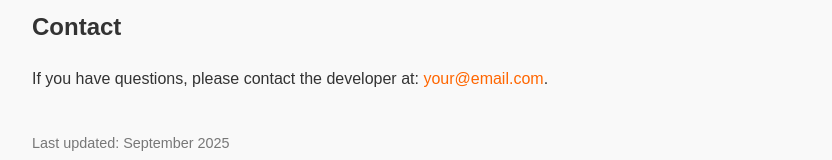
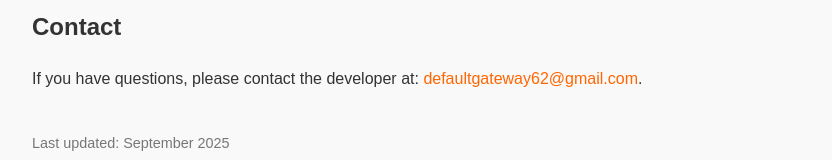
Before and after one commit to drago55/privacy-policy, a plain HTML site: page ohm-zone/index.html in a window 1280 px wide. Shown: the part 709-869 px from the top of the page, without its empty margins (208-1040 px from the left). Drawn offline with Linux system fonts and the light colour scheme.

Commit message:
Update index.html

```diff
--- a/ohm-zone/index.html
+++ b/ohm-zone/index.html
@@ -61,7 +61,7 @@
   <h2>Contact</h2>
   <p>
     If you have questions, please contact the developer at:
-    <a href="mailto:your@email.com">your@email.com</a>.
+    <a href="mailto:defaultgateway62@gmail.com">defaultgateway62@gmail.com</a>.
   </p>
 
   <footer>
```
